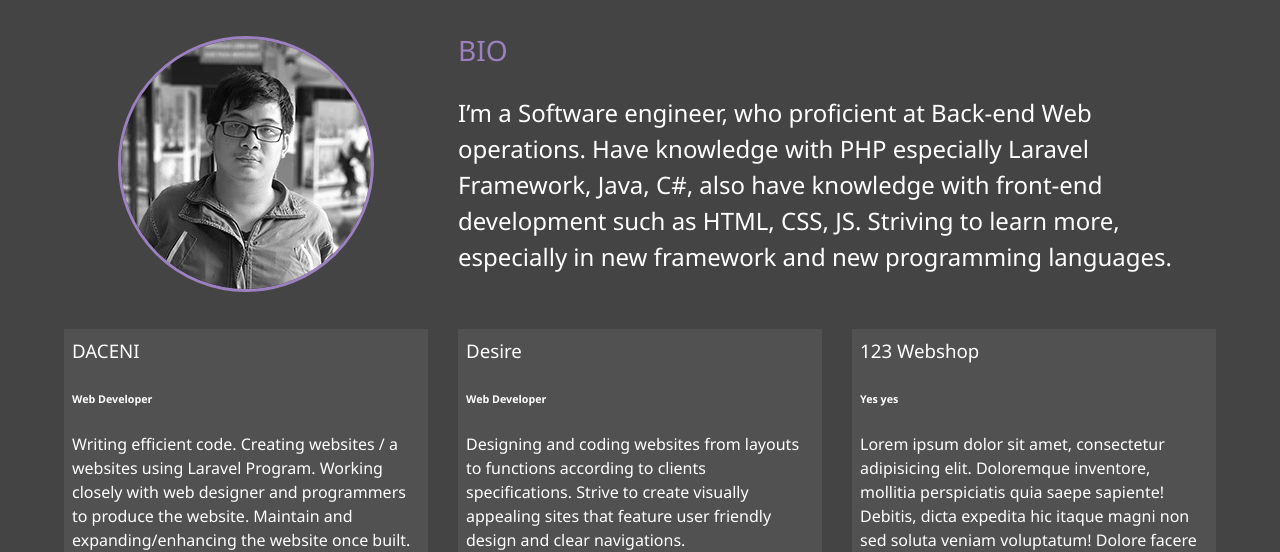
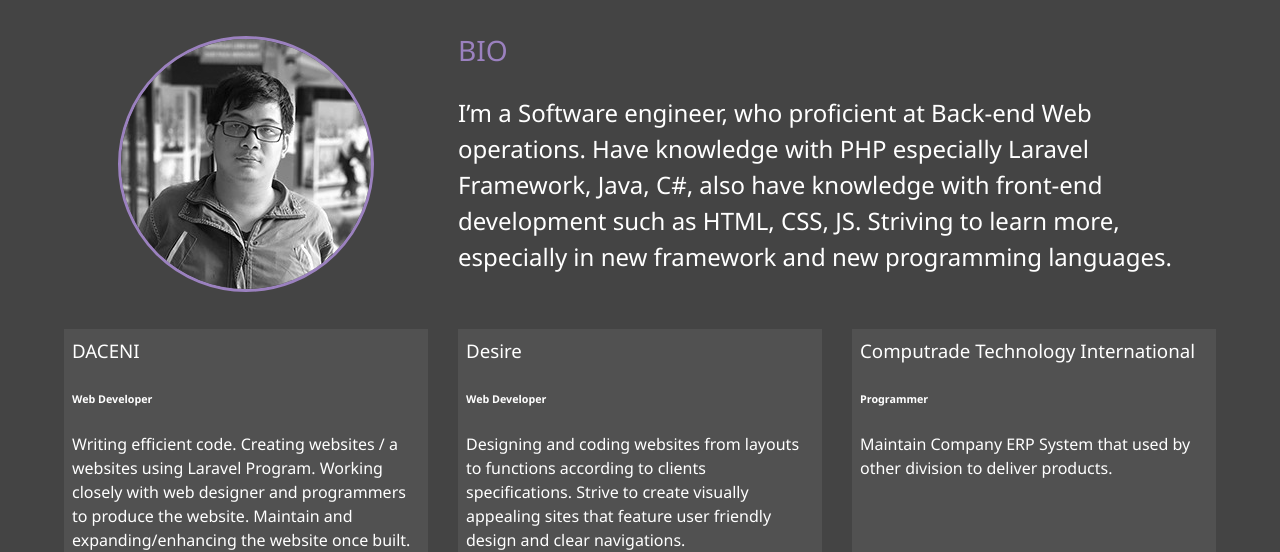
Before and after one commit to jimmy-lim-personal/myPortofolio, a website: page dist/about.html in a window 1280 px wide. Shown: the part 253-805 px from the top of the page. Drawn offline with Linux system fonts and the light colour scheme.

Commit message:
Update 3rd Job description

```diff
--- a/dist/about.html
+++ b/dist/about.html
@@ -80,9 +80,9 @@
     </div>
 
     <div class="job job-3">
-        <h3>123 Webshop</h3>
-        <h6>Yes yes</h6>
-        <p>Lorem ipsum dolor sit amet, consectetur adipisicing elit. Doloremque inventore, mollitia perspiciatis quia saepe sapiente! Debitis, dicta expedita hic itaque magni non sed soluta veniam voluptatum! Dolore facere itaque nisi.</p>
+        <h3>Computrade Technology International</h3>
+        <h6>Programmer</h6>
+        <p>Maintain Company ERP System that used by other division to deliver products.</p>
     </div>
     </div>
 </main>
```
